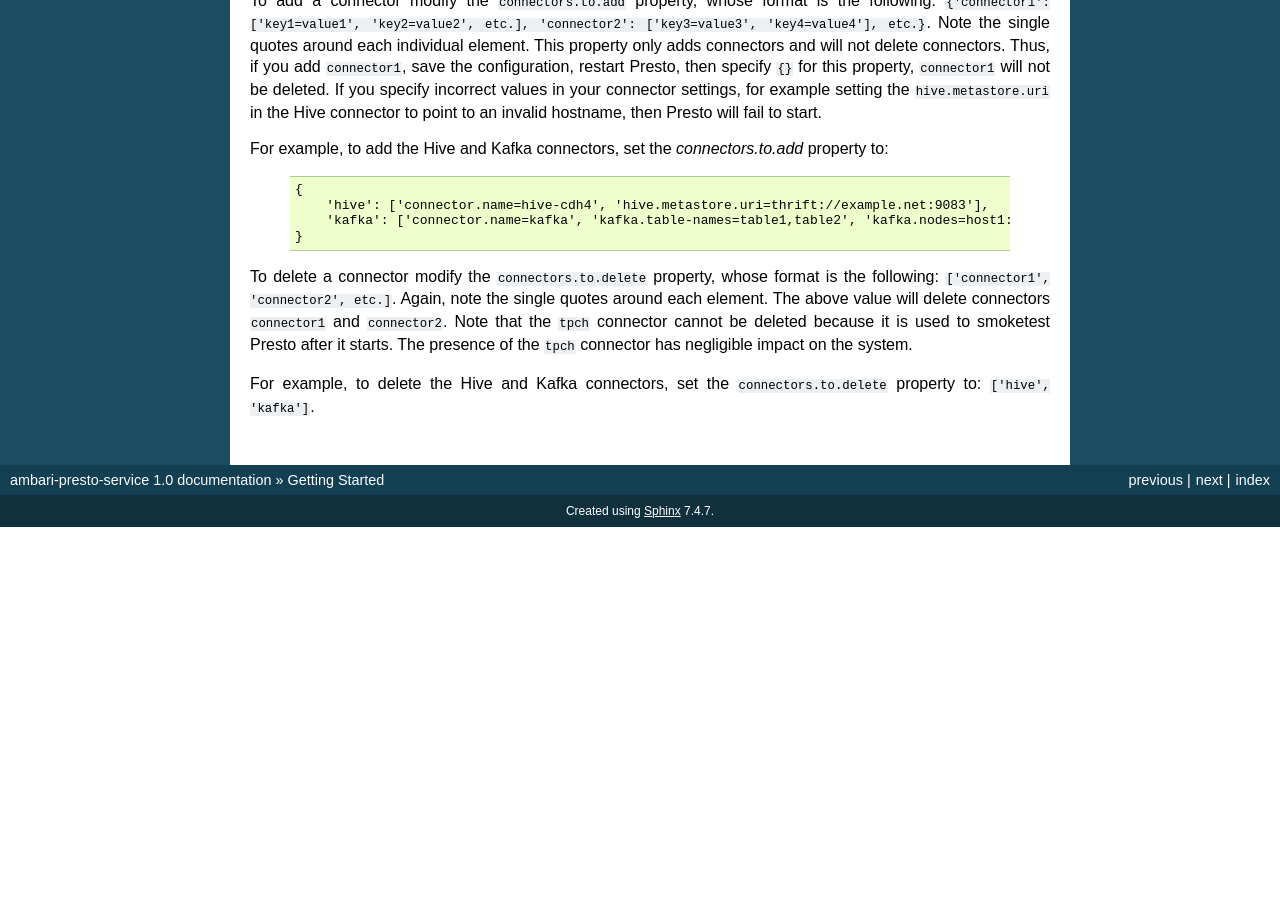
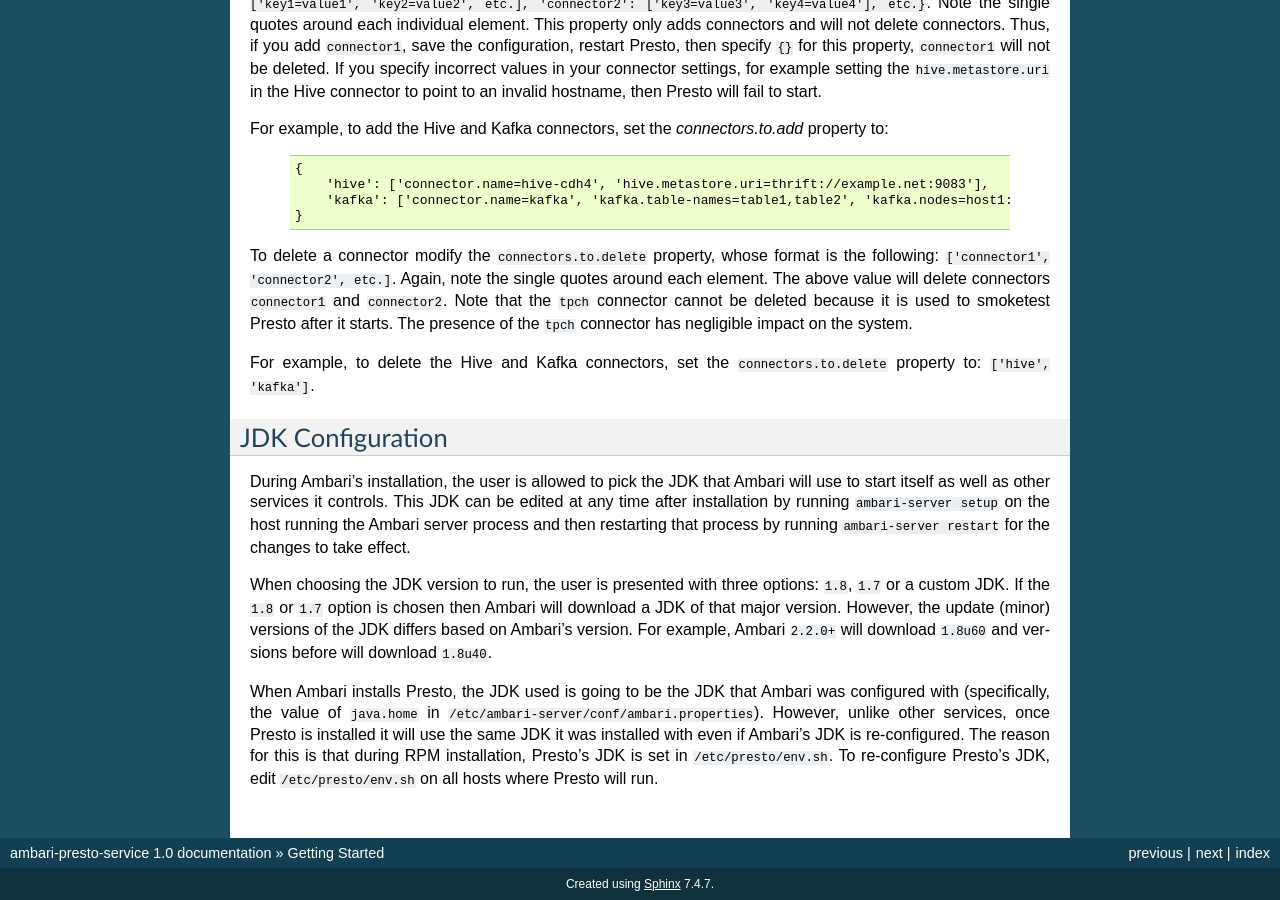
Before and after one commit to prestodb/ambari-presto-service, a Sphinx documentation site: the page built from docs/getting-started.rst, in a window 1280 px wide and 900 px high, scrolled down 2178 px. Built offline with Sphinx 7.4.7, drawn with Linux system fonts in a browser that asks for light colours; the version number is read from the project's files by our own code; before the commit the page ends 2705 px from its top, so only the background shows below that; some of the changed text lies outside the part shown.

Commit message:
Add JDK configuration section
- Explain the relationship between Ambari's JDK and
  Presto.
- Fix warning in developers.rst.

```diff
--- a/docs/developers.rst
+++ b/docs/developers.rst
@@ -29,7 +29,7 @@
 -----------------------------------------------
 
 For more information on developing service integration code for Ambari, the
-following resources might be helpful::
+following resources might be helpful:
 
 1. `Webcast <http://hortonworks.com/partners/learn/#ambari>`_ with Hortonworks
    engineers about integrating with Ambari. Includes slides and recorded
--- a/docs/getting-started.rst
+++ b/docs/getting-started.rst
@@ -10,11 +10,10 @@
 1. Red Hat Enterprise Linux 6.x (64-bit) or CentOS equivalent.
 2. You must have Ambari installed and thus transitively fulfill
    `Ambari's requirements <http://docs.hortonworks.com/HDPDocuments/Ambari-2.1.2.1/bk_Installing_HDP_AMB/content/_meet_minimum_system_requirements.html>`_.
-3. Oracle Java JDK 1.8 (64-bit). Note that when installing Ambari you will
-   be prompted to pick a JDK. You can tell Ambari to download Oracle JDK 1.8
-   or point it to an existing installation. Presto picks up whatever JDK
-   Ambari was installed with so it is imperative that Ambari is running on
-   Oracle JDK 1.8.
+3. Oracle's JDK 1.8u60+ for Presto versions after 0.148 and
+   1.8u40+ otherwise. We recommend you read the section on
+   :ref:`jdk-configuration-label` to fully understand
+   the relationship between Presto and Ambari's JDK.
 4. Disable ``requiretty``. On RHEL 6.x this can be done by editing the
    ``/etc/sudoers`` file and commenting out ``Defaults    requiretty``.
 5. Install ``wget`` on all nodes that will run a Presto component.
@@ -168,3 +167,32 @@
 
 For example, to delete the Hive and Kafka connectors, set the
 ``connectors.to.delete`` property to: ``['hive', 'kafka']``.
+
+.. _jdk-configuration-label:
+
+JDK Configuration
+=================
+
+During Ambari's installation, the user is allowed to pick the JDK
+that Ambari will use to start itself as well as other services it controls.
+This JDK can be edited at any time after installation by running
+``ambari-server setup`` on the host running the Ambari server process and
+then restarting that process by running ``ambari-server restart`` for
+the changes to take effect.
+
+When choosing the JDK version to run, the user is presented with three
+options: ``1.8``, ``1.7`` or a custom JDK. If the ``1.8`` or ``1.7``
+option is chosen then Ambari will download a JDK of that major version.
+However, the update (minor) versions of the JDK differs based on Ambari's
+version. For example, Ambari ``2.2.0+`` will download ``1.8u60`` and
+versions before will download ``1.8u40``.
+
+When Ambari installs Presto, the JDK used is going to be the JDK
+that Ambari was configured with (specifically, the value of
+``java.home`` in ``/etc/ambari-server/conf/ambari.properties``).
+However, unlike other services, once Presto is installed it will
+use the same JDK it was installed with even if Ambari's JDK
+is re-configured. The reason for this is that during RPM installation,
+Presto's JDK is set in ``/etc/presto/env.sh``. To
+re-configure Presto's JDK, edit ``/etc/presto/env.sh`` on all
+hosts where Presto will run.
```
